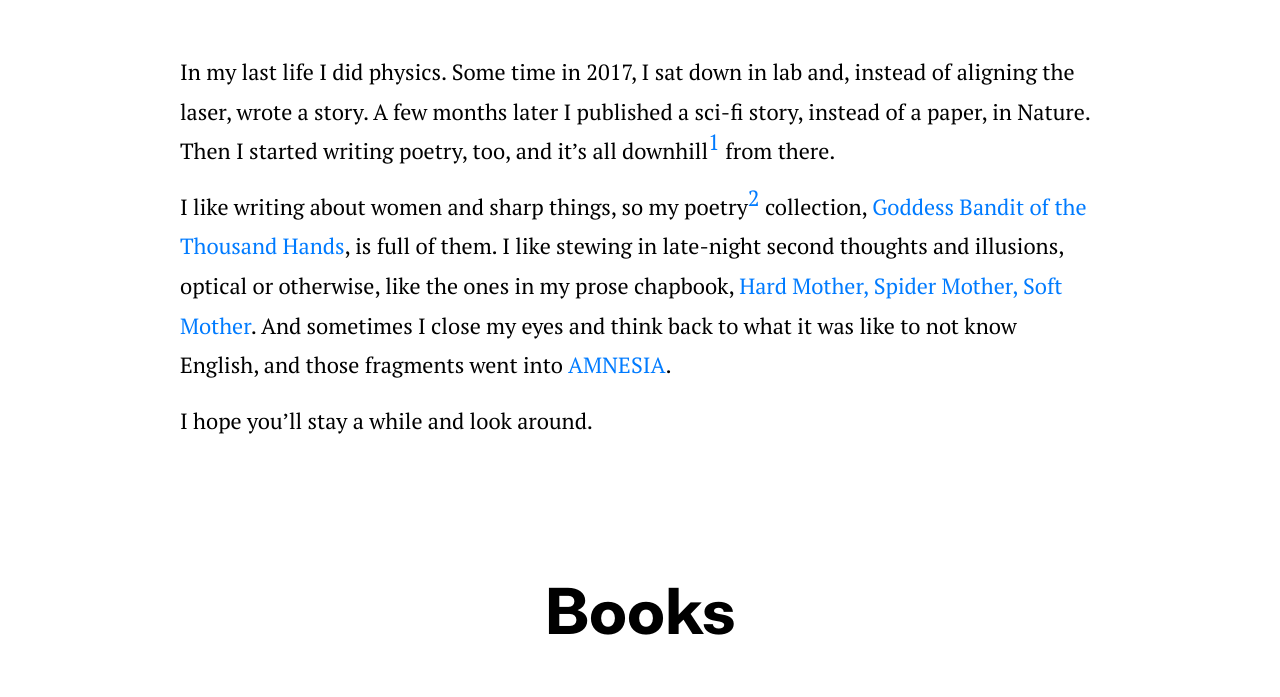
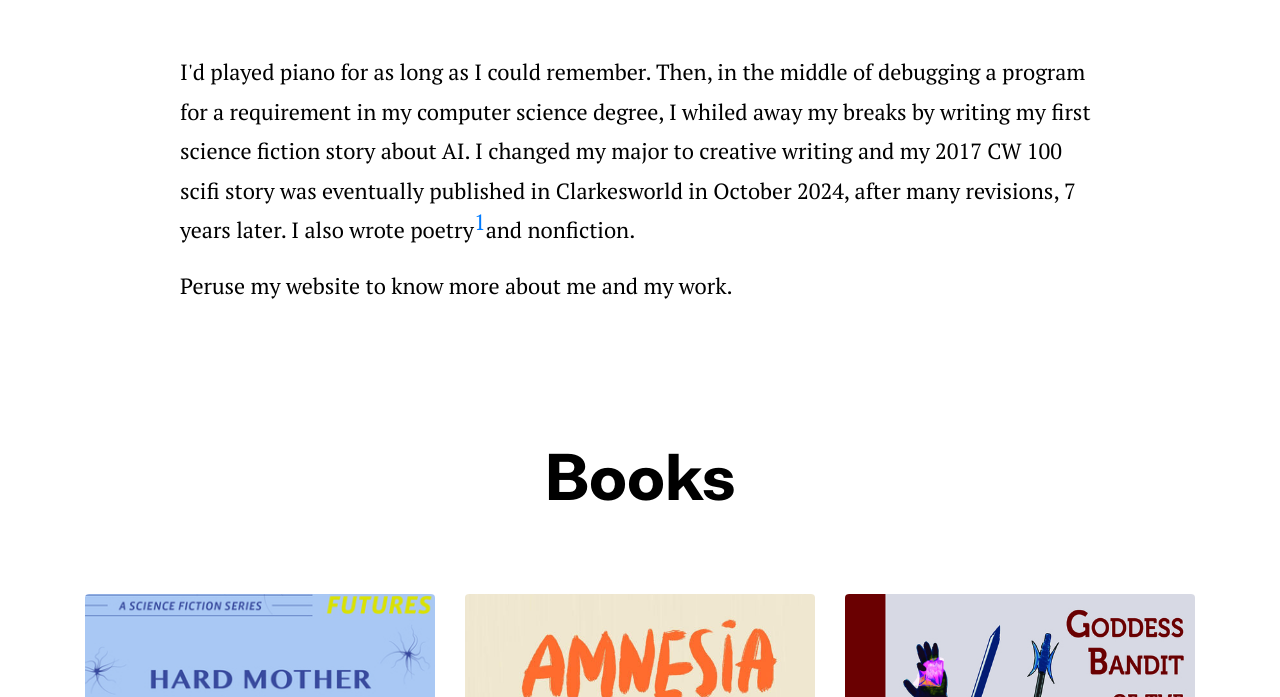
Before and after one commit to abbynicoleyee/abbynicoleyee.github.io, a Jekyll site: the page built from index.html, in a window 1280 px wide and 900 px high, scrolled down 473 px, cut to the strip 203-900 px from the top of the window. Built offline with Jekyll 4.4.1, drawn with Linux system fonts in a browser that asks for light colours.

Commit message:
Update about-section.html

```diff
--- a/_includes/about-section.html
+++ b/_includes/about-section.html
@@ -5,21 +5,12 @@
       <div class="col-lg-10 mx-auto">
         <p class="font-secondary paragraph-lg text-dark">{{ site.data.settings.blurb }}</p>
         <p class="font-secondary paragraph-lg text-dark">
-          In my last life I did physics. Some time in 2017, I sat down in lab and, instead of aligning the laser,
-          wrote a story. A few months later I published a sci-fi story, instead of a paper, in Nature.
-          Then I started writing poetry, too, and it&rsquo;s all downhill<span class='footnote' data-toggle="tooltip"
-          title="In the way a stone cannot stop when rolling toward lower ground."></span> from there.</p>
-        <p class="font-secondary paragraph-lg text-dark">
-          I like writing about women and sharp things, so my poetry<span class='footnote' data-toggle="tooltip"
-          title="+1 short story"></span> collection,
-          <a href="books/#goddess">Goddess Bandit of the Thousand Hands</a>, is full of them.
-          I like stewing in late-night second thoughts and illusions, optical or otherwise, like the ones in my prose
-          chapbook, <a href="books/#mother">
-          Hard Mother, Spider Mother, Soft Mother</a>. And sometimes I close my eyes and think back to
-          what it was like to not know English, and those fragments went into <a href="books/#amnesia">AMNESIA</a>.
+         I'd played piano for as long as I could remember. Then, in the middle of debugging a program for a requirement in my computer science degree, I whiled away my breaks by writing my first science fiction story about AI. I changed my major to creative writing and my 2017 CW 100 scifi story was eventually published in Clarkesworld in October 2024, after many revisions, 7 years later.
+          I also wrote poetry<span class='footnote' data-toggle="tooltip"
+          title="mostly confessional"></span>and nonfiction.</p>
         </p>
         <p class="font-secondary paragraph-lg text-dark">
-          I hope you&rsquo;ll stay a while and look around.
+          Peruse my website to know more about me and my work.
           </p>
       </div>
     </div>
```
